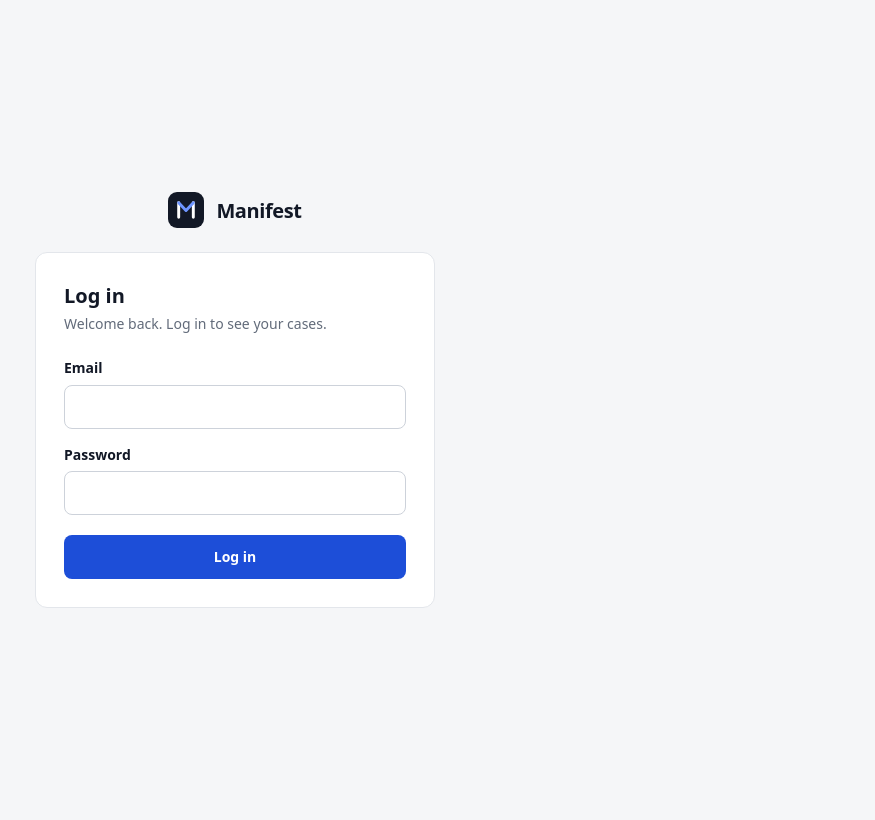
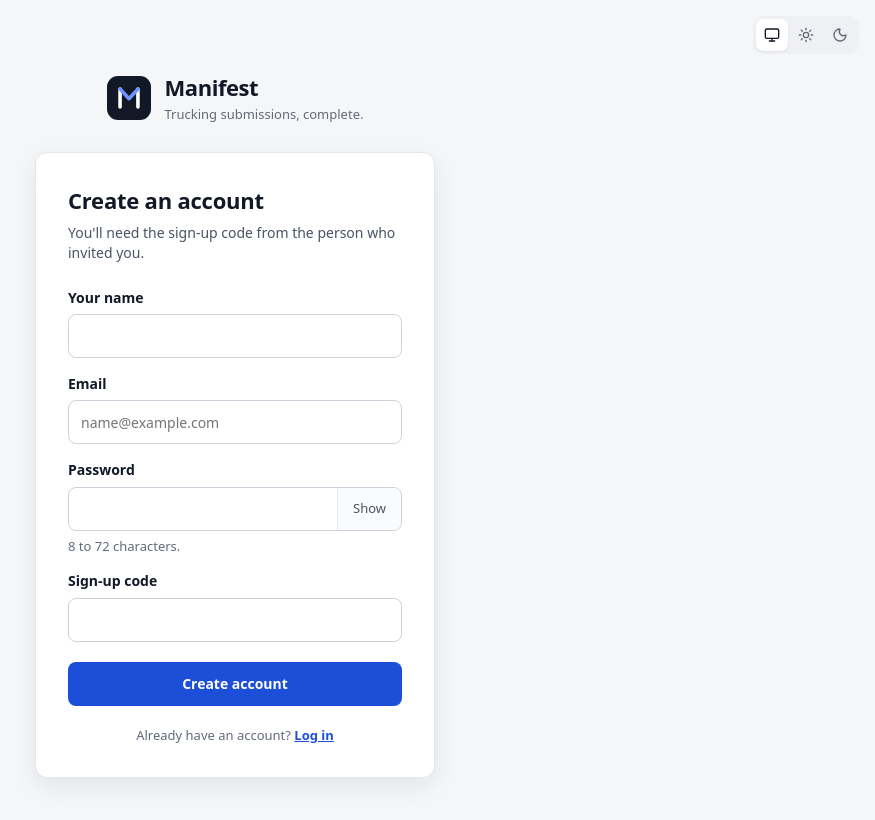
Before and after one commit to shubh0710/manifest, a React (Vite) app: page /signup in a window 1280 px wide. Before the commit this address led to /login. Shown: the top 820 px of the page, without its empty margins (405-1280 px from the left). Built offline with nearby package versions, Linux system fonts and the light colour scheme; no server answers.

Commit message:
feat: add the sign-up page

```diff
--- a/src/App.tsx
+++ b/src/App.tsx
@@ -3,6 +3,7 @@ import RequireAuth from "./components/RequireAuth"
 import AppLayout from "./layouts/AppLayout"
 import AuthLayout from "./layouts/AuthLayout"
 import LogInPage from "./pages/LogInPage"
+import SignUpPage from "./pages/SignUpPage"
 import OpenCasesPage from "./pages/OpenCasesPage"
 import NewCasePage from "./pages/NewCasePage"
 import AssignedCasesPage from "./pages/AssignedCasesPage"
@@ -15,6 +16,7 @@ function App() {
     <Routes>
       <Route element={<AuthLayout />}>
         <Route path="/login" element={<LogInPage />} />
+        <Route path="/signup" element={<SignUpPage />} />
       </Route>
 
       <Route element={<RequireAuth />}>
--- /dev/null
+++ b/src/components/PasswordInput.css
@@ -0,0 +1,50 @@
+/* The box and the Show button look like one box */
+.password-box {
+    display: flex;
+    height: 44px;
+    border: 1px solid var(--input);
+    border-radius: 8px;
+    background: var(--field);
+}
+
+/* The focus ring goes around the whole box, not just the typing part */
+.password-box:has(.password-input:focus-visible) {
+    outline: 2px solid var(--accent-text);
+    outline-offset: 2px;
+}
+
+.password-input {
+    flex: 1;
+    min-width: 0;
+    padding: 0 12px;
+    border: 0;
+    border-radius: 8px 0 0 8px;
+    background: transparent;
+    color: var(--ink);
+}
+
+.password-input:focus-visible {
+    outline: none;
+}
+
+.password-toggle {
+    min-width: 64px;
+    border: 0;
+    border-left: 1px solid var(--border);
+    border-radius: 0 8px 8px 0;
+    background: var(--sunken);
+    color: var(--ink-2);
+    font-size: 13px;
+    font-weight: 500;
+    cursor: pointer;
+}
+
+.password-toggle:hover {
+    background: var(--hover);
+    color: var(--ink);
+}
+
+/* Keeps the button's focus ring inside the box */
+.password-toggle:focus-visible {
+    outline-offset: -2px;
+}
--- /dev/null
+++ b/src/components/PasswordInput.tsx
@@ -0,0 +1,41 @@
+import { useState } from "react"
+import "./PasswordInput.css"
+
+type PasswordInputProps = {
+    id: string
+    value: string
+    onChange: (value: string) => void
+    // 'current-password' to log in, 'new-password' to make an account
+    autoComplete: 'current-password' | 'new-password'
+    // The id of a hint about the password, read out with the box
+    describedBy?: string
+}
+
+// A password box with a Show / Hide button, so people can check what they typed
+function PasswordInput({ id, value, onChange, autoComplete, describedBy }: PasswordInputProps) {
+    const [shown, setShown] = useState(false)
+
+    return (
+        <div className="password-box">
+            <input
+                id={id}
+                type={shown ? 'text' : 'password'}
+                className="password-input"
+                autoComplete={autoComplete}
+                aria-describedby={describedBy}
+                value={value}
+                onChange={(event) => onChange(event.target.value)}
+            />
+            <button
+                type="button"
+                className="password-toggle"
+                onClick={() => setShown(!shown)}
+                aria-label={shown ? 'Hide password' : 'Show password'}
+            >
+                {shown ? 'Hide' : 'Show'}
+            </button>
+        </div>
+    )
+}
+
+export default PasswordInput
--- a/src/index.css
+++ b/src/index.css
@@ -223,6 +223,13 @@ a:hover {
     color: var(--bad-ink);
 }
 
+/* A short grey note under a box, like "8 to 72 characters." */
+.field-hint {
+    margin-top: 6px;
+    font-size: 13px;
+    color: var(--ink-3);
+}
+
 /* Cards */
 .card {
     background: var(--surface);
--- a/src/layouts/AuthLayout.css
+++ b/src/layouts/AuthLayout.css
@@ -1,41 +1,57 @@
-/* The log-in page: the logo and one card in the middle of the screen */
+/* The log-in and sign-up pages: the logo and one card in the middle of the screen */
 .auth-page {
+    position: relative;
     min-height: 100vh;
     display: flex;
     flex-direction: column;
     align-items: center;
     justify-content: center;
-    gap: 24px;
-    padding: 48px 16px;
+    gap: 28px;
+    padding: 72px 16px 48px;
+}
+
+/* The theme switch, in the top corner */
+.auth-theme {
+    position: absolute;
+    top: 16px;
+    right: 16px;
 }
 
 .auth-brand {
     display: flex;
     align-items: center;
-    gap: 12px;
+    gap: 14px;
 }
 
 .auth-brand-name {
-    font-size: 20px;
+    display: block;
+    font-size: 22px;
     font-weight: 700;
     letter-spacing: -0.02em;
+}
+
+.auth-tagline {
+    font-size: 13px;
+    color: var(--ink-3);
 }
 
 .auth-card {
     width: 100%;
     max-width: 400px;
-    padding: 28px;
+    padding: 32px;
+    box-shadow: 0 8px 24px var(--shadow);
 }
 
 /* The parts inside the card */
 .auth-title {
-    font-size: 20px;
+    font-size: 22px;
     font-weight: 600;
+    letter-spacing: -0.01em;
 }
 
 .auth-subtitle {
-    margin-top: 4px;
-    color: var(--ink-3);
+    margin-top: 6px;
+    color: var(--ink-2);
 }
 
 .auth-form {
@@ -53,3 +69,15 @@
     width: 100%;
     margin-top: 4px;
 }
+
+/* "New here? Create an account" under the form */
+.auth-switch {
+    margin-top: 20px;
+    font-size: 13px;
+    text-align: center;
+    color: var(--ink-3);
+}
+
+.auth-switch a {
+    font-weight: 600;
+}
--- a/src/layouts/AuthLayout.tsx
+++ b/src/layouts/AuthLayout.tsx
@@ -1,9 +1,10 @@
 import { Navigate, Outlet, useLocation } from "react-router"
 import Logo from "../components/Logo"
+import ThemeSwitch from "../components/ThemeSwitch"
 import { useAuth } from "../context/authContext"
 import "./AuthLayout.css"
 
-// The frame around the log-in page: the logo and one card, with no sidebar.
+// The frame around the log-in and sign-up pages: the logo and one card, with no sidebar.
 // Once someone is logged in, it opens the app where they were going.
 function AuthLayout() {
     const { user, status } = useAuth()
@@ -24,9 +25,16 @@ function AuthLayout() {
 
     return (
         <main className="auth-page">
+            <div className="auth-theme">
+                <ThemeSwitch />
+            </div>
+
             <div className="auth-brand">
-                <Logo size={36} />
-                <span className="auth-brand-name">Manifest</span>
+                <Logo size={44} />
+                <div>
+                    <span className="auth-brand-name">Manifest</span>
+                    <span className="auth-tagline">Trucking submissions, complete.</span>
+                </div>
             </div>
 
             <div className="card auth-card">
--- a/src/pages/LogInPage.tsx
+++ b/src/pages/LogInPage.tsx
@@ -1,5 +1,7 @@
 import { useState, type SubmitEvent } from "react"
+import { Link } from "react-router"
 import { ApiError } from "../api/client"
+import PasswordInput from "../components/PasswordInput"
 import { useAuth } from "../context/authContext"
 
 function LogInPage() {
@@ -42,6 +44,7 @@ function LogInPage() {
                         type="email"
                         className="text-input"
                         autoComplete="email"
+                        placeholder="name@example.com"
                         value={email}
                         onChange={(event) => setEmail(event.target.value)}
                     />
@@ -51,13 +54,11 @@ function LogInPage() {
                     <label htmlFor="password" className="field-label">
                         Password
                     </label>
-                    <input
+                    <PasswordInput
                         id="password"
-                        type="password"
-                        className="text-input"
                         autoComplete="current-password"
                         value={password}
-                        onChange={(event) => setPassword(event.target.value)}
+                        onChange={setPassword}
                     />
                 </div>
 
@@ -71,6 +72,10 @@ function LogInPage() {
                     {loggingIn ? 'Logging in…' : 'Log in'}
                 </button>
             </form>
+
+            <p className="auth-switch">
+                New here? <Link to="/signup">Create an account</Link>
+            </p>
         </>
     )
 }
--- /dev/null
+++ b/src/pages/SignUpPage.tsx
@@ -0,0 +1,115 @@
+import { useState, type SubmitEvent } from "react"
+import { Link } from "react-router"
+import { ApiError } from "../api/client"
+import PasswordInput from "../components/PasswordInput"
+import { useAuth } from "../context/authContext"
+
+function SignUpPage() {
+    const { signUp } = useAuth()
+    const [name, setName] = useState('')
+    const [email, setEmail] = useState('')
+    const [password, setPassword] = useState('')
+    const [code, setCode] = useState('')
+    const [error, setError] = useState('')
+    const [creating, setCreating] = useState(false)
+
+    async function handleSubmit(event: SubmitEvent<HTMLFormElement>) {
+        event.preventDefault()
+
+        if (creating) {
+            return
+        }
+
+        setCreating(true)
+        setError('')
+        try {
+            await signUp({ name, email, password, code })
+            // Nothing else to do: AuthLayout sees someone is logged in and opens the app
+        } catch (caught) {
+            setCreating(false)
+            setError(caught instanceof ApiError ? caught.message : 'Something went wrong. Please try again.')
+        }
+    }
+
+    return (
+        <>
+            <h1 className="auth-title">Create an account</h1>
+            <p className="auth-subtitle">You'll need the sign-up code from the person who invited you.</p>
+
+            <form className="auth-form" onSubmit={handleSubmit} noValidate>
+                <div>
+                    <label htmlFor="name" className="field-label">
+                        Your name
+                    </label>
+                    <input
+                        id="name"
+                        className="text-input"
+                        autoComplete="name"
+                        value={name}
+                        onChange={(event) => setName(event.target.value)}
+                    />
+                </div>
+
+                <div>
+                    <label htmlFor="email" className="field-label">
+                        Email
+                    </label>
+                    <input
+                        id="email"
+                        type="email"
+                        className="text-input"
+                        autoComplete="email"
+                        placeholder="name@example.com"
+                        value={email}
+                        onChange={(event) => setEmail(event.target.value)}
+                    />
+                </div>
+
+                <div>
+                    <label htmlFor="password" className="field-label">
+                        Password
+                    </label>
+                    <PasswordInput
+                        id="password"
+                        autoComplete="new-password"
+                        describedBy="password-hint"
+                        value={password}
+                        onChange={setPassword}
+                    />
+                    <p id="password-hint" className="field-hint">
+                        8 to 72 characters.
+                    </p>
+                </div>
+
+                <div>
+                    <label htmlFor="code" className="field-label">
+                        Sign-up code
+                    </label>
+                    <input
+                        id="code"
+                        className="text-input"
+                        autoComplete="off"
+                        value={code}
+                        onChange={(event) => setCode(event.target.value)}
+                    />
+                </div>
+
+                {error && (
+                    <p className="field-error" role="alert">
+                        {error}
+                    </p>
+                )}
+
+                <button type="submit" className="btn btn-primary auth-submit" disabled={creating}>
+                    {creating ? 'Creating account…' : 'Create account'}
+                </button>
+            </form>
+
+            <p className="auth-switch">
+                Already have an account? <Link to="/login">Log in</Link>
+            </p>
+        </>
+    )
+}
+
+export default SignUpPage
```
